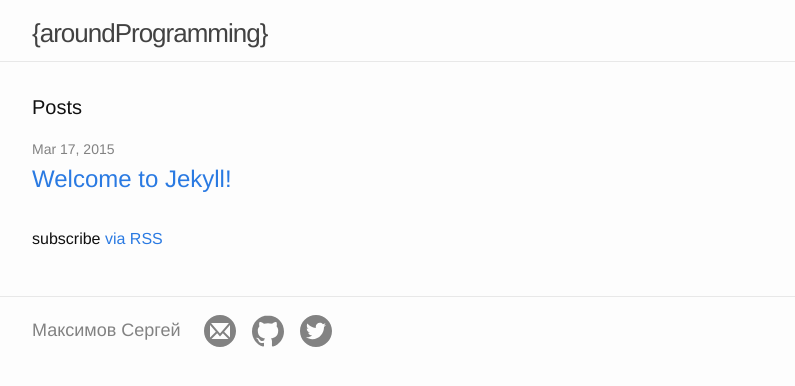
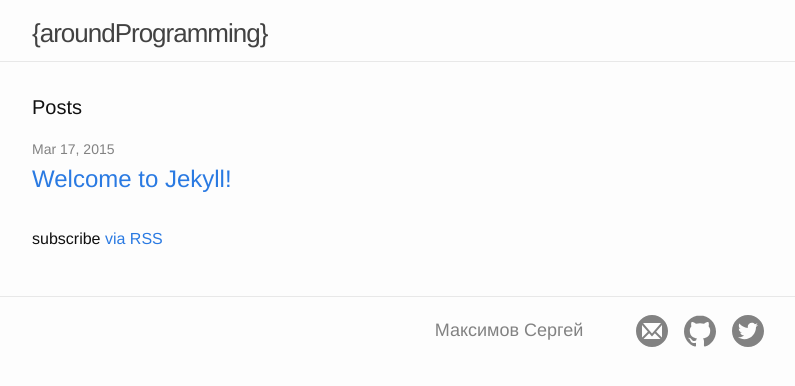
Before and after one commit to konjoot/konjoot.github.io, a Jekyll site: the page built from index.html, in a window 1280 px wide. Shown: the top 386 px of the page, without its empty margins (238-1033 px from the left). Built offline with Jekyll 4.4.1, drawn with Linux system fonts in a browser that asks for light colours.

Commit message:
fixes in footer layout

```diff
--- a/_includes/footer.html
+++ b/_includes/footer.html
@@ -4,8 +4,8 @@
 
 
     <div class="footer-col-wrapper">
-      <div class="footer-heading footer-col footer-col1">{{ site.author }}</div>
-      <div class="footer-col footer-cal2">
+      <div class="footer-heading footer-col footer-col-1">{{ site.author }}</div>
+      <div class="footer-col footer-col-2">
         <ul class="social-media-list">
           <li><a href="mailto:{{ site.email }}">
               <span class="icon  icon--mail">
--- a/_sass/_layout.scss
+++ b/_sass/_layout.scss
@@ -109,6 +109,7 @@
 .social-media-list {
     list-style: none;
     margin-left: 0;
+    float: right;
 }
 
 .footer-col-wrapper {
@@ -127,30 +128,31 @@
 }
 
 .footer-col-1 {
-    width: -webkit-calc(35% - (#{$spacing-unit} / 2));
-    width:         calc(35% - (#{$spacing-unit} / 2));
+    width: -webkit-calc(75% - (#{$spacing-unit} / 2));
+    width:         calc(75% - (#{$spacing-unit} / 2));
+    text-align: right;
 }
 
 .footer-col-2 {
-    width: -webkit-calc(20% - (#{$spacing-unit} / 2));
-    width:         calc(20% - (#{$spacing-unit} / 2));
+    width: -webkit-calc(25% - (#{$spacing-unit} / 2));
+    width:         calc(25% - (#{$spacing-unit} / 2));
+    text-align: right;
 }
 
-.footer-col-3 {
-    width: -webkit-calc(45% - (#{$spacing-unit} / 2));
-    width:         calc(45% - (#{$spacing-unit} / 2));
-}
+// .footer-col-3 {
+//     width: -webkit-calc(45% - (#{$spacing-unit} / 2));
+//     width:         calc(45% - (#{$spacing-unit} / 2));
+// }
 
 @include media-query($on-laptop) {
-    .footer-col-1,
-    .footer-col-2 {
-        width: -webkit-calc(50% - (#{$spacing-unit} / 2));
-        width:         calc(50% - (#{$spacing-unit} / 2));
+    .footer-col-1 {
+        width: -webkit-calc(70% - (#{$spacing-unit} / 2));
+        width:         calc(70% - (#{$spacing-unit} / 2));
     }
 
-    .footer-col-3 {
-        width: -webkit-calc(100% - (#{$spacing-unit} / 2));
-        width:         calc(100% - (#{$spacing-unit} / 2));
+    .footer-col-2 {
+        width: -webkit-calc(27% - (#{$spacing-unit} / 2));
+        width:         calc(27% - (#{$spacing-unit} / 2));
     }
 }
 
```
